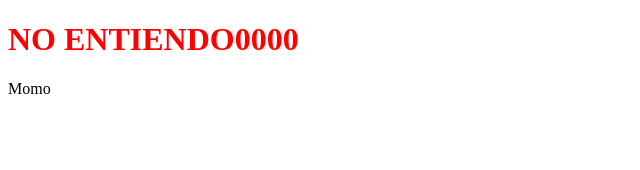
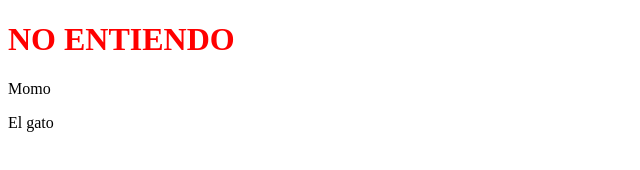
Before and after one commit to franfercalderon/proyecto-1-acamica, a plain HTML site: page index2.html in a window 1280 px wide. Shown: the whole page, without its empty margins (0-640 px from the left). Drawn offline with Linux system fonts and the light colour scheme.

Commit message:
agregue parrrafo

```diff
--- a/index2.html
+++ b/index2.html
@@ -7,7 +7,8 @@
     <link rel="stylesheet" href="style.css">
 </head>
 <body>
-    <h1>NO ENTIENDO0000</h1>
+    <h1>NO ENTIENDO</h1>
     <p>Momo</p>
+    <p>El gato</p>
 </body>
 </html>
```
